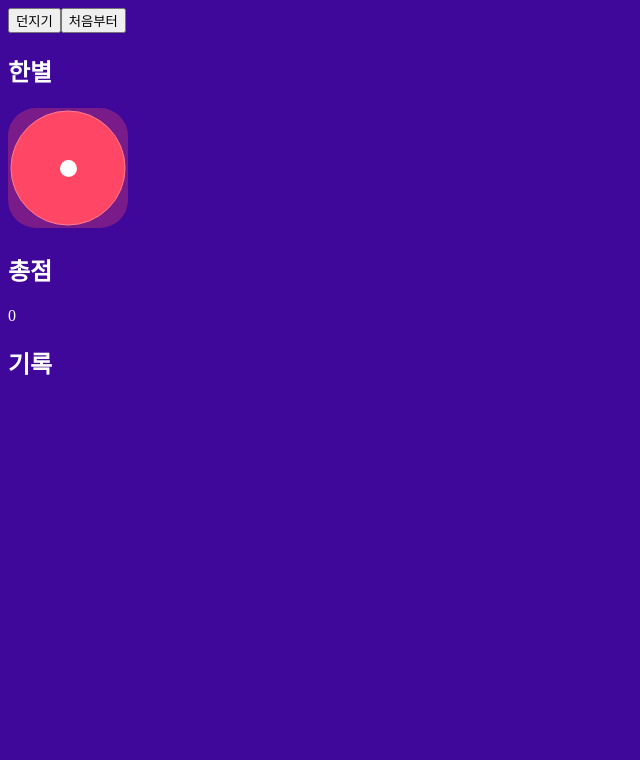
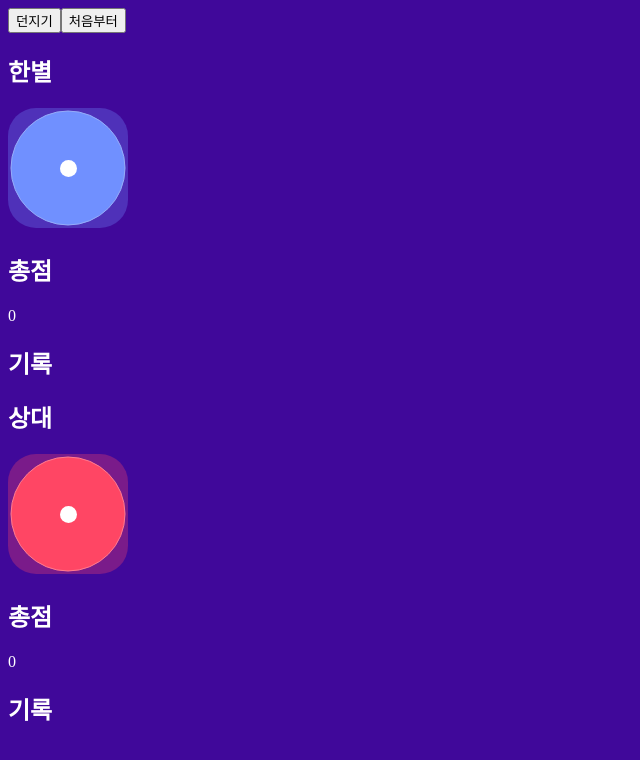
Before and after one commit to starhana/toyproject, a React (Create React App) app in the folder 1week/: page / in a window 1280 px wide. Shown: the top 760 px of the page, without its empty margins (0-640 px from the left). Built offline with nearby package versions, Linux system fonts and the light colour scheme.

Commit message:
dice_studyPM4

```diff
--- a/1week/src/App.js
+++ b/1week/src/App.js
@@ -1,6 +1,5 @@
 import {useState} from 'react';
-import Dice from './Dice';
-import HandIcon from './HanIcon'
+import Board from './Board';
 import Button from './Button';
 
 function random(n){
@@ -8,50 +7,40 @@ function random(n){
 }
 
 function App(){
-    const handleClick = function(value) {
-        console.log(value);
-        //HandButton.js에 있는 handleClick실행
-    };
-    const [num, setNum] = useState(1);
-    const [sum, setSum] = useState(0);//합계
+    //const [num, setNum] = useState(1);
+    //const [sum, setSum] = useState(0);//합계
     //useState : 파라미터로 초기값(useState(1)) 전달 받음
     //num(State값) : 현재 변수의 값(처음에는useState변수를 호출 할 때 전달한 초기값)
     //setNum : 파라미터로 전달하는 값
-    const [gameHistory, setGameHistory] = useState([]);
+    //const [gameHistory, setGameHistory] = useState([]); 아래로 변경
+    const [myHistory, setMyHistory] = useState([]);
+    const [otherHistory, setOtherHistory] = useState([]);
 
     const handleRollClick = () =>{
-        const nextNum = random(6);//1~6까지 랜덤
-        setNum(nextNum);
-        setSum(sum + nextNum);
-        setGameHistory([...gameHistory, nextNum]); //→ 참조형 state
+        const nextMyNum = random(6);//1~6까지 랜덤
+        const nextOtherNum = random(6);
+
+        setMyHistory([...myHistory, nextMyNum]); //→ 참조형 state
         //참조형 타입의state를 변경 할때 스프레드 문법 활용 하면 쉬움
         //Spread(스프레드) 문법 : 배열을 펼쳐서 개별적인 값들의 목록으로 만드는 것.
+        setOtherHistory([...otherHistory, nextOtherNum]);
     }
     const handleClearClick = () =>{
-        setNum(1);//파라미터로 전달값 1로 변경
-        setSum(0);//파라미터로 전달값 0로 변경
-        setGameHistory([]);//파라미터로 전달값 빈배열[]로 변경
+        setMyHistory([]);//파라미터로 전달값 빈배열[]로 변경
+        setOtherHistory([]);
     }
 
-    return ( //return문을 소괄호()로 감싸면 여러줄 쓸 수 있음
-        //props : 리액트 컴포넌트에 지정한 속성(전달된 속성 모두)
-        //prop : 리액트 컴포넌트에 지정한 각각의 속성
+    return (
         <div>
             <div>
-                <Button onClick={handleRollClick}>던지기</Button>
-                <Button onClick={handleClearClick}>처음부터</Button>
+                <div>
+                    <Button onClick={handleRollClick}>던지기</Button>
+                    <Button onClick={handleClearClick}>처음부터</Button>
+                </div>
             </div>
-            <div>
-                <h2>한별</h2>
-                <Dice color="red" num={num}/>
-                <h2>총점</h2>
-                <p>{sum}</p>
-                <h2>기록</h2>
-                <p>{gameHistory.join(', ')}</p>
-            </div>
+            <Board name="한별" color="blue" gameHistory={myHistory}/>
+            <Board name="상대" color="red" gameHistory={otherHistory}/>
         </div>
-        //join : 배열의 원소들을 연결하여 하나의 값(문장)으로 만듬
-
     );
 }
 
--- /dev/null
+++ b/1week/src/Board.js
@@ -0,0 +1,23 @@
+import Dice from './Dice';
+
+function Board({name, color, gameHistory}){
+    const num = gameHistory[gameHistory.length - 1] || 1;
+    const sum = gameHistory.reduce((a, b) => a + b, 0);
+
+   return ( //return문을 소괄호()로 감싸면 여러줄 쓸 수 있음
+        //props : 리액트 컴포넌트에 지정한 속성(전달된 속성 모두)
+        //prop : 리액트 컴포넌트에 지정한 각각의 속성
+        <div>
+            <h2>{name}</h2>
+            <Dice color={color} num={num}/>
+            <h2>총점</h2>
+            <p>{sum}</p>
+            <h2>기록</h2>
+            <p>{gameHistory.join(', ')}</p>
+        </div>
+        //join : 배열의 원소들을 연결하여 하나의 값(문장)으로 만듬
+
+    );
+}
+
+export default Board;//다른 파일에서도 활용할 수 있도록
```
Also changed, not shown: 1week/src/modul.js (added).
